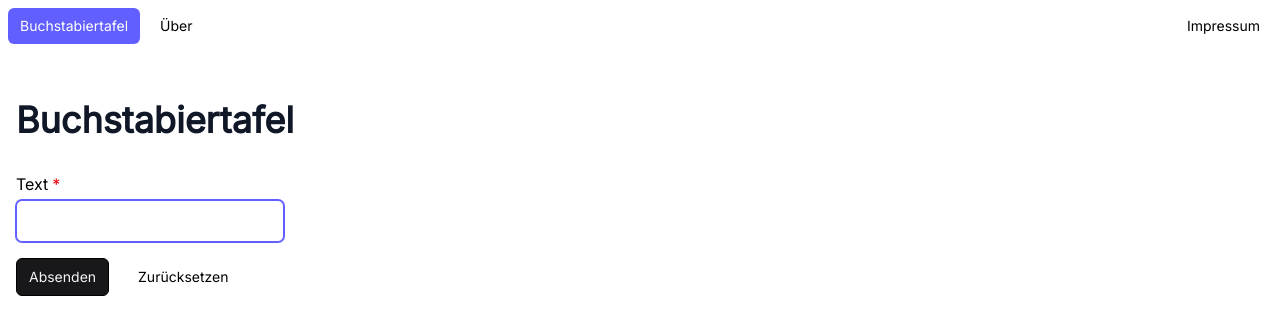
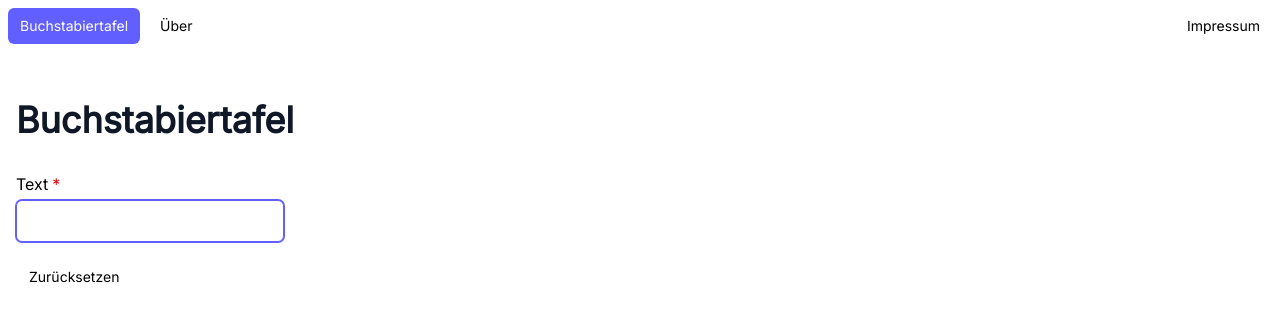
Before and after one commit to Kaishiyoku/phonetic-alphabet, a React (Vite) app: page / in a window 1280 px wide. Shown: the top 334 px of the page. Built offline with nearby package versions, Linux system fonts and the light colour scheme.

Commit message:
optimized form

```diff
--- a/src/Components/PhoneticForm.tsx
+++ b/src/Components/PhoneticForm.tsx
@@ -1,4 +1,4 @@
-import { useState } from 'react';
+import {ChangeEvent, useState} from 'react';
 import Input from './Form/Input.tsx';
 import Button from './Form/Button.tsx';
 import PhoneticAlphabet from '../Enums/PhoneticAlphabet.ts';
@@ -7,11 +7,11 @@ export default function PhoneticForm() {
 	const [text, setText] = useState('');
 	const [phonetics, setPhonetics] = useState<string[]>([]);
 
-	const handleSubmit = (event?: React.FormEvent<HTMLFormElement>) => {
-		event?.preventDefault();
+    const handleChange = (event: ChangeEvent<HTMLInputElement>) => {
+        setText(event.target.value);
 
         setPhonetics(() =>
-			text
+            event.target.value
                 .trim()
                 .split('')
                 .map(
@@ -30,30 +30,22 @@ export default function PhoneticForm() {
 
 	return (
 		<div>
-			<form onSubmit={handleSubmit}>
             <Input
                 id="text"
                 type="text"
                 label="Text"
                 value={text}
-					onChange={(event) => setText(event.target.value)}
+                onChange={handleChange}
                 autofocus
                 required
             />
 
-				<div className="space-x-4">
-					<Button type="button" color="black" onClick={() => handleSubmit()}>
-						Absenden
-					</Button>
-
             <Button type="button" plain onClick={handleReset}>
                 Zurücksetzen
             </Button>
-				</div>
-			</form>
 
 			{phonetics.length > 0 && (
-				<div className="pt-4 prose">
+				<div className="pt-4 prose dark:prose-invert">
 					<ol>
 						{phonetics.map((phonetic, index) => (
 							<li key={`${index}-${phonetic}`}>{phonetic}</li>
```
Lines whose indentation alone changed are shown as unchanged.
